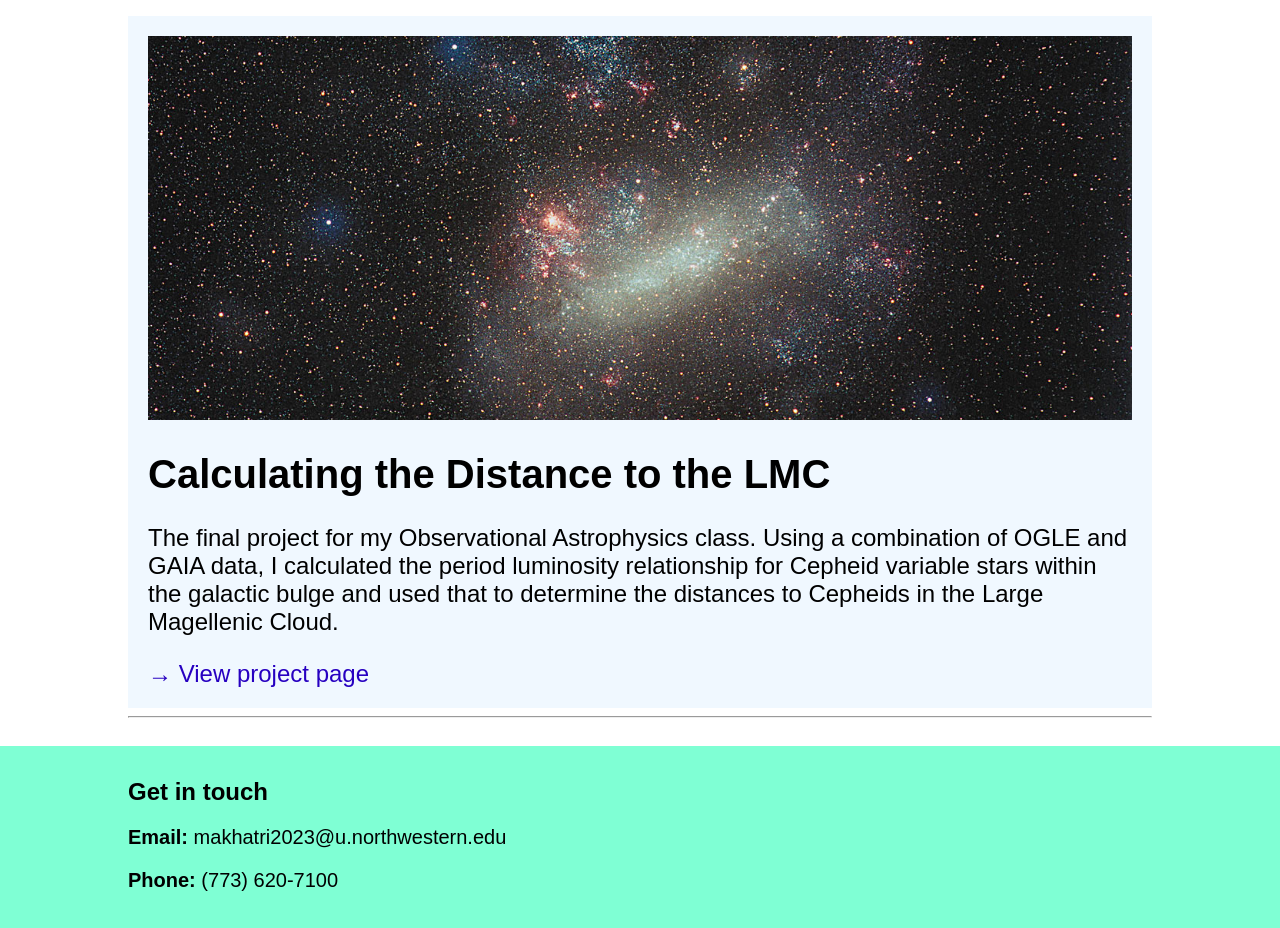
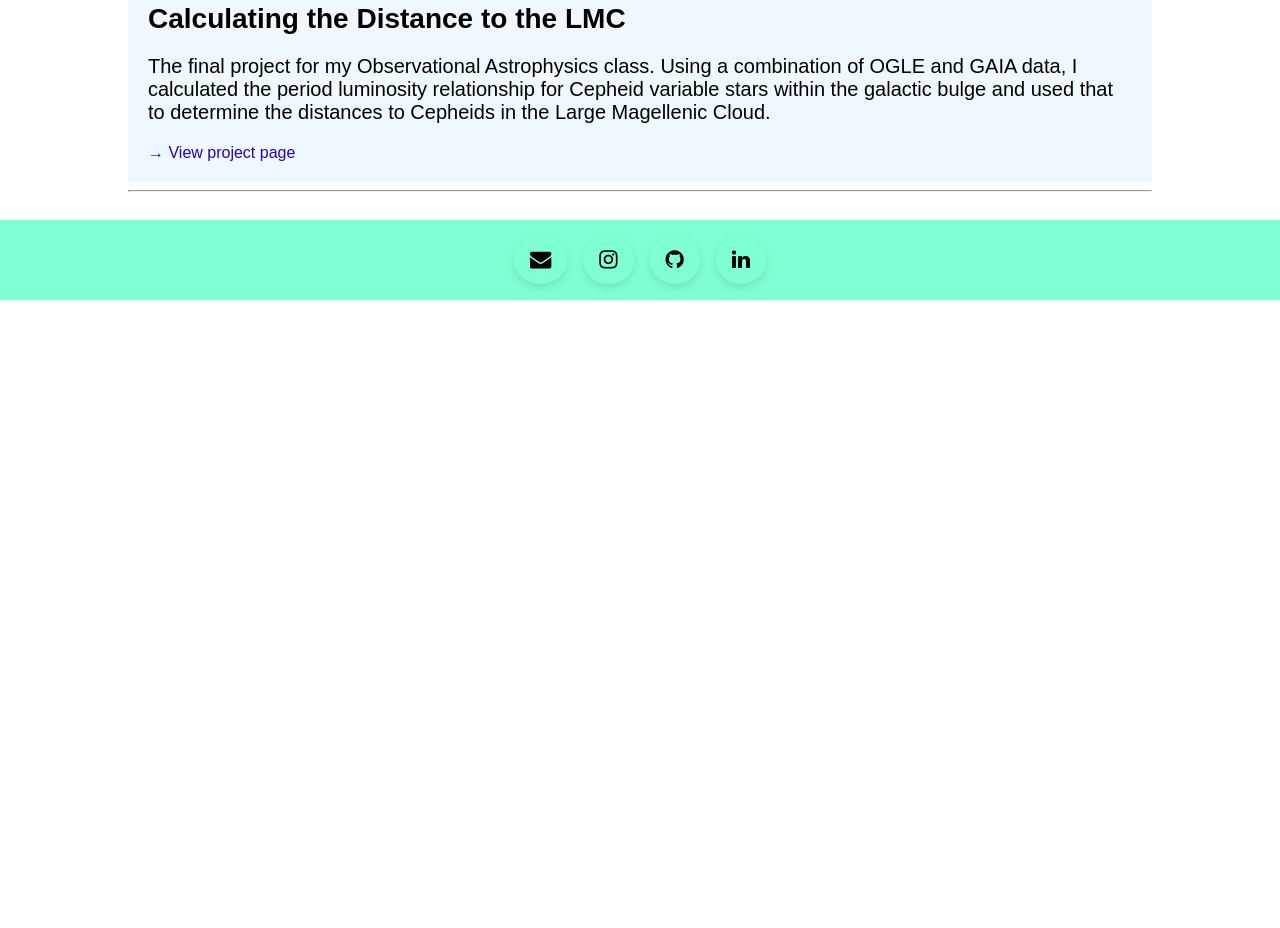
Before and after one commit to MA-Khatri/ma-khatri.github.io, a plain HTML site: page index.html in a window 1280 px wide. Shown: the part 1432-2360 px from the top of the page. After the commit the page ends 1732 px from the top, so only its background shows below. Drawn offline with Linux system fonts and the light colour scheme.

Commit message:
resized font across the website, added buttons to footer

```diff
--- a/index.html
+++ b/index.html
@@ -4,6 +4,7 @@
 <head>
     <link rel="stylesheet" type="text/css" href="styles.css" />
     <link rel="icon" href="../images/hand-wave.png">
+    <link rel="stylesheet" href="https://cdnjs.cloudflare.com/ajax/libs/font-awesome/4.7.0/css/font-awesome.min.css">
     <meta charset="UTF-8">
     <title>MA Khatri</title>
 </head>
@@ -94,15 +95,10 @@
 </body>
 
 <footer>
-    <h1>
-        Get in touch
-    </h1>
-    <p>
-        <b>Email:</b> <a tabindex="12" href="mailto:makhatri2023@u.northwestern.edu">makhatri2023@u.northwestern.edu</a>
-    </p>
-    <p>
-        <b>Phone:</b> <a tabindex="13" href="tel:1-773-620-7100" >(773) 620-7100</a>
-    </p>
+    <a tabindex="12" class="fa fa-envelope fa-lg" href="mailto:mmrsk45@gmail.com"></a>
+    <a tabindex="13" class="fa fa-instagram fa-lg" href="https://www.instagram.com/fiddlesticks19/"></a>
+    <a tabindex="14" class="fa fa-github fa-lg" href="https://github.com/MA-Khatri"></a>
+    <a tabindex="15" class="fa fa-linkedin fa-lg" href="https://www.linkedin.com/in/mahebub-aalam-khatri-254630227/"></a>
 </footer>
 
 </html>
--- a/styles.css
+++ b/styles.css
@@ -39,7 +39,7 @@ nav ul {
 
 nav ul li a {
     font-weight: bold;
-    font-size: 1.5rem;
+    font-size: 1.25rem;
     color: black;
     text-decoration: underline 0.3rem rgba(0, 0, 0, 0);
     transition: text-decoration-color 300ms;
@@ -70,7 +70,7 @@ main {
 }
 
 .profile img {
-    width: 26rem;
+    width: 18rem;
     max-width: 100%;
     flex: 1 1;
 }
@@ -84,12 +84,12 @@ main {
 }
 
 .profile h1 {
-    font-size: 4rem;
+    font-size: 3.5rem;
     font-weight: bold;
 }
 
 .profile p {
-    font-size: 1.5rem;
+    font-size: 1.25rem;
 }
 
 
@@ -115,7 +115,7 @@ main {
 }
 
 .projects h1 {
-    font-size: 3rem;
+    font-size: 2.25rem;
 }
 
 .project {
@@ -127,23 +127,22 @@ main {
 
 .project img {
     width: 100%;
-    height: 24rem;
+    height: 18rem;
     object-fit: cover;
 }
 
 .project h1 {
-    font-size: 2.5rem;
+    font-size: 1.75rem;
     flex-basis: 100%;
 }
 
 .project p {
-    font-size: 1.5rem;
+    font-size: 1.25rem;
     flex-basis: 100%;
 }
 
 .project a {
     /* font-size: 1.25rem; */
-    font-size: 1.5rem;
     text-decoration: none;
     color: #2700c1;
     transition: color 300ms;
@@ -155,13 +154,13 @@ main {
 }
 
 .projPage a {
-    font-size: 1.5rem;
+    /* font-size: 1.25rem; */
     color: #2700c1;
 }
 
 .video {
     float: left;
-    margin: 20px;
+    margin: 1.5rem;
 }
 
 .embedContainer {
@@ -172,17 +171,22 @@ main {
 footer {
     background-color: aquamarine;
     padding: 1rem 10% 1rem 10%;
+    display: flex;
+    justify-content: center;
+    align-items: center;
+    gap: 1rem;
 }
 
-footer h1 {
-    font-size: 1.5rem;
-}
-
-footer p {
-    font-size: 1.25rem;
-}
-
-footer a {
+.fa {
+    padding: 1rem;
     text-decoration: none;
     color: black;
+    /* height: 1rem; */
+    /* width: 1rem; */
+    border-radius: 50%;
+    box-shadow: 0rem 0.25rem 0.5rem rgba(0, 0, 0, 0.1);
+  }
+
+.fa:hover {
+    opacity: 0.7;
 }
```
Also changed, not shown: bio/index.html (+5 -9 lines), projects/index.html (+5 -9 lines), resume/index.html (+5 -9 lines), 1 other file.
